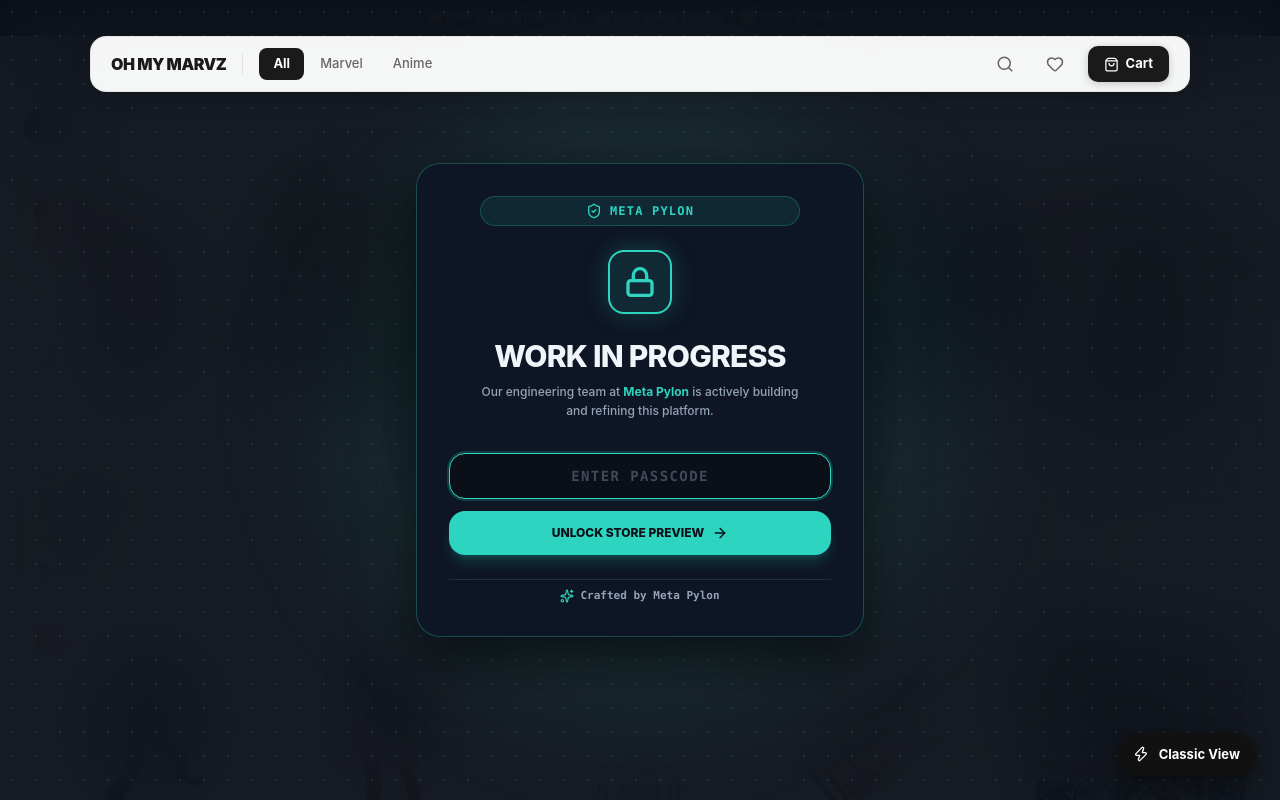
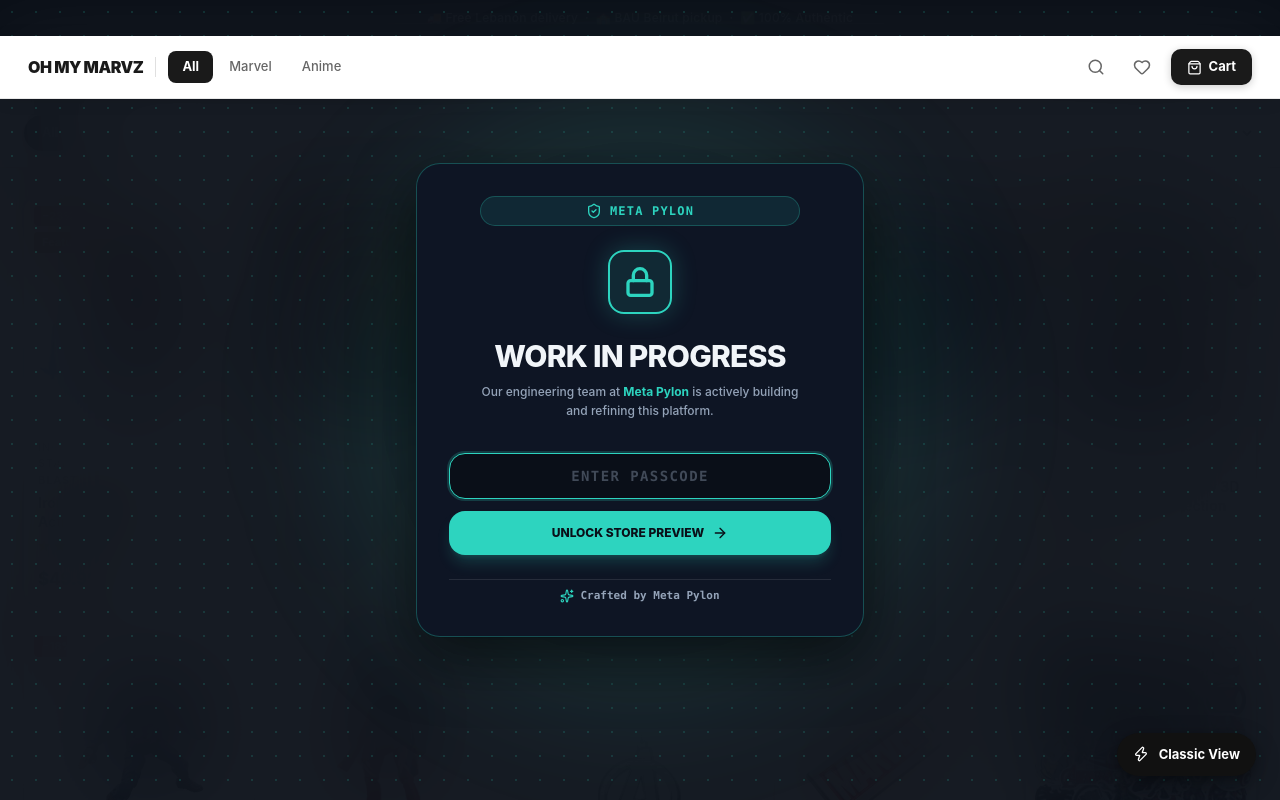
Before and after one commit to akaPaT0/oh-my-marvz, a Next.js app: page /2 in a window 1280 px wide. Shown: the top 800 px of the page. Built offline with nearby package versions, Linux system fonts and the light colour scheme.

Commit message:
Nav: back to clean full-width sticky header, proper shadow, no floating weirdness

```diff
--- a/src/app/2/page.tsx
+++ b/src/app/2/page.tsx
@@ -79,24 +79,16 @@
         🚚 Free Lebanon delivery &nbsp;·&nbsp; 🏫 BAU Beirut pickup &nbsp;·&nbsp; ✅ 100% Authentic
       </div>
 
-      {/* ── FLOATING NAV ── */}
-      <div style={{ position: 'sticky', top: 12, zIndex: 50, display: 'flex', justifyContent: 'center', padding: '0 16px', pointerEvents: 'none' }}>
-        <header style={{
-          pointerEvents: 'auto',
-          width: '100%',
-          maxWidth: 1100,
-          background: 'rgba(255,255,255,0.96)',
-          backdropFilter: 'blur(20px)',
-          WebkitBackdropFilter: 'blur(20px)',
-          borderRadius: 16,
-          boxShadow: '0 4px 24px rgba(0,0,0,0.12), 0 1px 0 rgba(0,0,0,0.06)',
-          border: '1px solid rgba(0,0,0,0.07)',
-          display: 'flex',
-          alignItems: 'center',
-          height: 56,
-          padding: '0 20px',
-          gap: 16,
-        }}>
+      {/* ── HEADER ── */}
+      <header style={{
+        position: 'sticky',
+        top: 0,
+        zIndex: 50,
+        background: '#fff',
+        borderBottom: '1px solid #E8E8E8',
+        boxShadow: '0 2px 16px rgba(0,0,0,0.08)',
+      }}>
+        <div style={{ maxWidth: 1280, margin: '0 auto', padding: '0 28px', display: 'flex', alignItems: 'center', height: 62, gap: 12 }}>
 
           {/* Logo */}
           <Link href="/2" style={{ fontWeight: 900, fontSize: 16, letterSpacing: '-0.03em', color: '#1A1A1A', textDecoration: 'none', whiteSpace: 'nowrap', flexShrink: 0 }}>
@@ -184,9 +176,8 @@
               </span>
             )}
           </button>
-        </header>
-      </div>
-
+        </div>
+      </header>
 
       {/* ── COLLECTION HEADER ── */}
       <div style={{ background: '#fff', borderBottom: '1.5px solid #E2E2E2', boxShadow: '0 2px 8px rgba(0,0,0,0.04)' }}>
```
